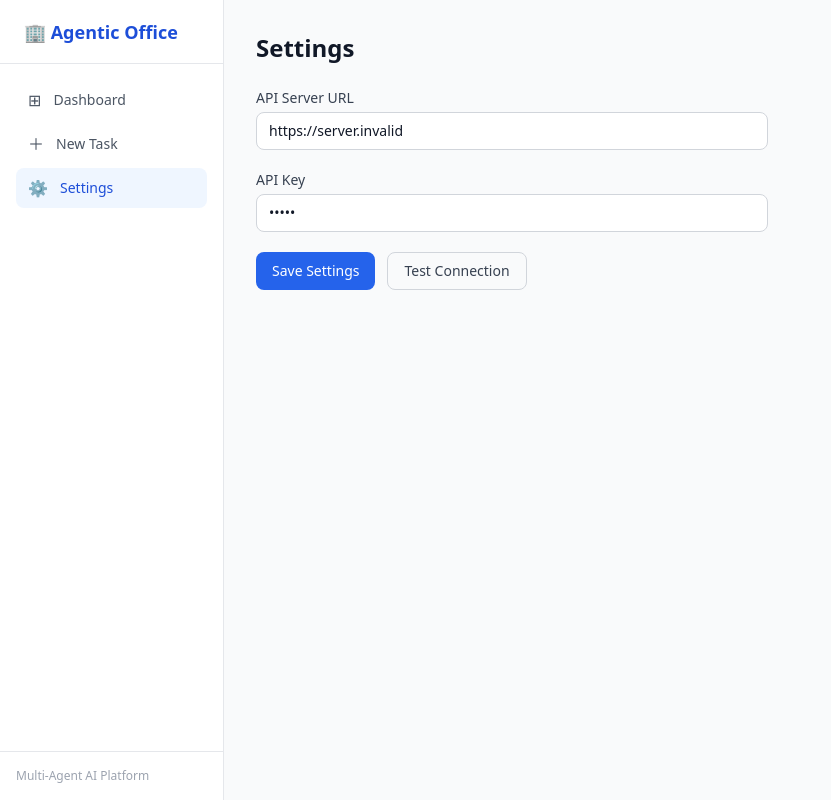
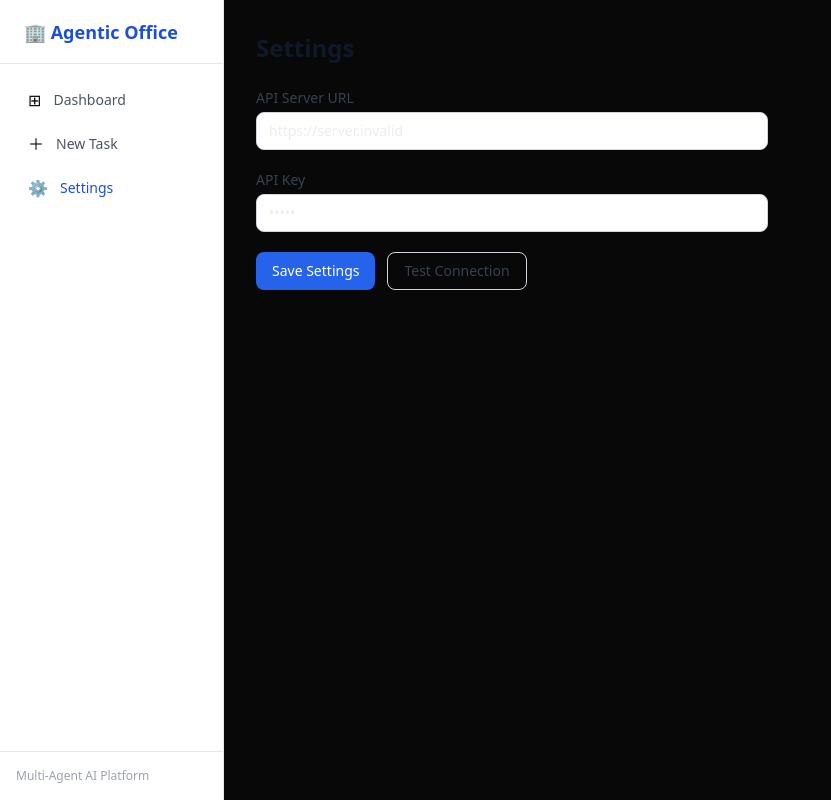
Before and after one commit to ugihub/agentic-office, a Next.js app in the folder apps/dashboard/: page /settings in a window 1280 px wide. Shown: the whole page, without its empty margins (0-831 px from the left). Built offline with nearby package versions, Linux system fonts and the light colour scheme; no server answers.

Commit message:
feat(dashboard): dark mode tokens + animation keyframes

```diff
--- a/apps/dashboard/src/app/globals.css
+++ b/apps/dashboard/src/app/globals.css
@@ -1,9 +1,24 @@
+@import url("https://fonts.googleapis.com/css2?family=JetBrains+Mono:wght@400;500&display=swap");
+
 @tailwind base;
 @tailwind components;
 @tailwind utilities;
 
 @layer base {
   body {
-    @apply bg-gray-50 text-gray-900 antialiased;
+    @apply bg-base text-primary antialiased;
   }
 }
+
+@layer utilities {
+  .shimmer-bg {
+    background: linear-gradient(
+      90deg,
+      #3b82f6 0%,
+      #60a5fa 40%,
+      #3b82f6 60%,
+      #1d4ed8 100%
+    );
+    background-size: 200% 100%;
+  }
+}
--- a/apps/dashboard/tailwind.config.ts
+++ b/apps/dashboard/tailwind.config.ts
@@ -9,15 +9,68 @@ const config: Config = {
   theme: {
     extend: {
       colors: {
+        base: "#080808",
+        surface: "#111111",
+        raised: "#1a1a1a",
+        border: "#262626",
+        primary: "#ededed",
+        secondary: "#888888",
+        muted: "#555555",
         brand: {
-          50: "#eff6ff",
-          100: "#dbeafe",
           400: "#60a5fa",
           500: "#3b82f6",
           600: "#2563eb",
           700: "#1d4ed8",
-          900: "#1e3a8a",
         },
+        success: "#10b981",
+        warning: "#f59e0b",
+        danger: "#ef4444",
+        running: "#8b5cf6",
+      },
+      fontFamily: {
+        mono: ["JetBrains Mono", "Menlo", "Monaco", "Courier New", "monospace"],
+      },
+      keyframes: {
+        scanline: {
+          "0%": { transform: "translateX(-100%)" },
+          "100%": { transform: "translateX(400%)" },
+        },
+        shimmer: {
+          "0%": { backgroundPosition: "-200% 0" },
+          "100%": { backgroundPosition: "200% 0" },
+        },
+        slideUp: {
+          "0%": { opacity: "0", transform: "translateY(8px)" },
+          "100%": { opacity: "1", transform: "translateY(0)" },
+        },
+        dotPulse: {
+          "0%, 100%": {
+            opacity: "0.3",
+            filter: "drop-shadow(0 0 2px #60a5fa)",
+          },
+          "50%": { opacity: "1", filter: "drop-shadow(0 0 8px #60a5fa)" },
+        },
+        progressFill: {
+          "0%": { width: "0%" },
+          "100%": { width: "80%" },
+        },
+        overlayFadeOut: {
+          "0%": { opacity: "1" },
+          "100%": { opacity: "0" },
+        },
+        blink: {
+          "0%, 100%": { opacity: "1" },
+          "50%": { opacity: "0" },
+        },
+      },
+      animation: {
+        scanline: "scanline 2s linear infinite",
+        shimmer: "shimmer 2s linear infinite",
+        slideUp: "slideUp 0.2s ease-out forwards",
+        dotPulse: "dotPulse 1.2s ease-in-out infinite",
+        progressFill: "progressFill 3s ease-out forwards",
+        overlayFadeOut: "overlayFadeOut 0.4s ease-out forwards",
+        blink: "blink 1s step-end infinite",
       },
     },
   },
```
